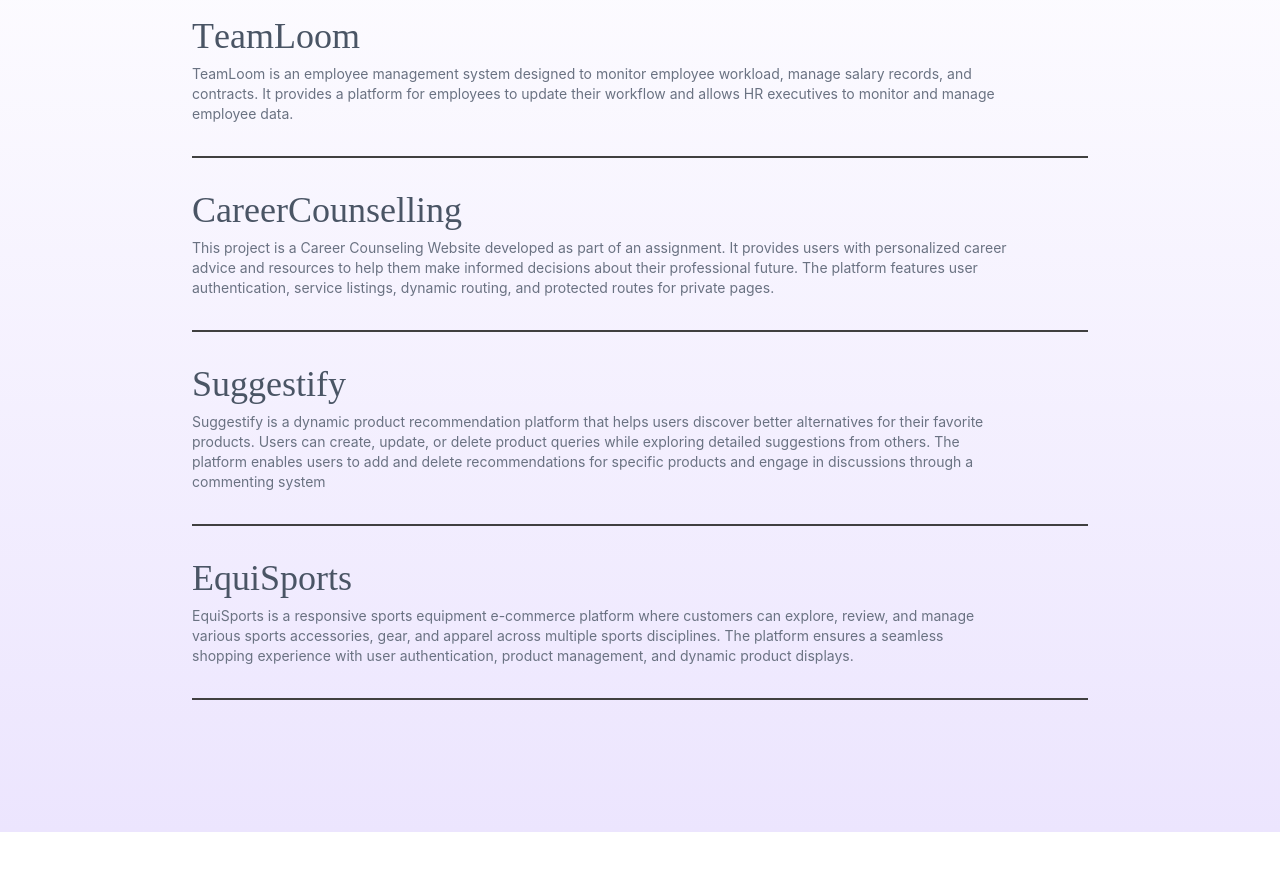
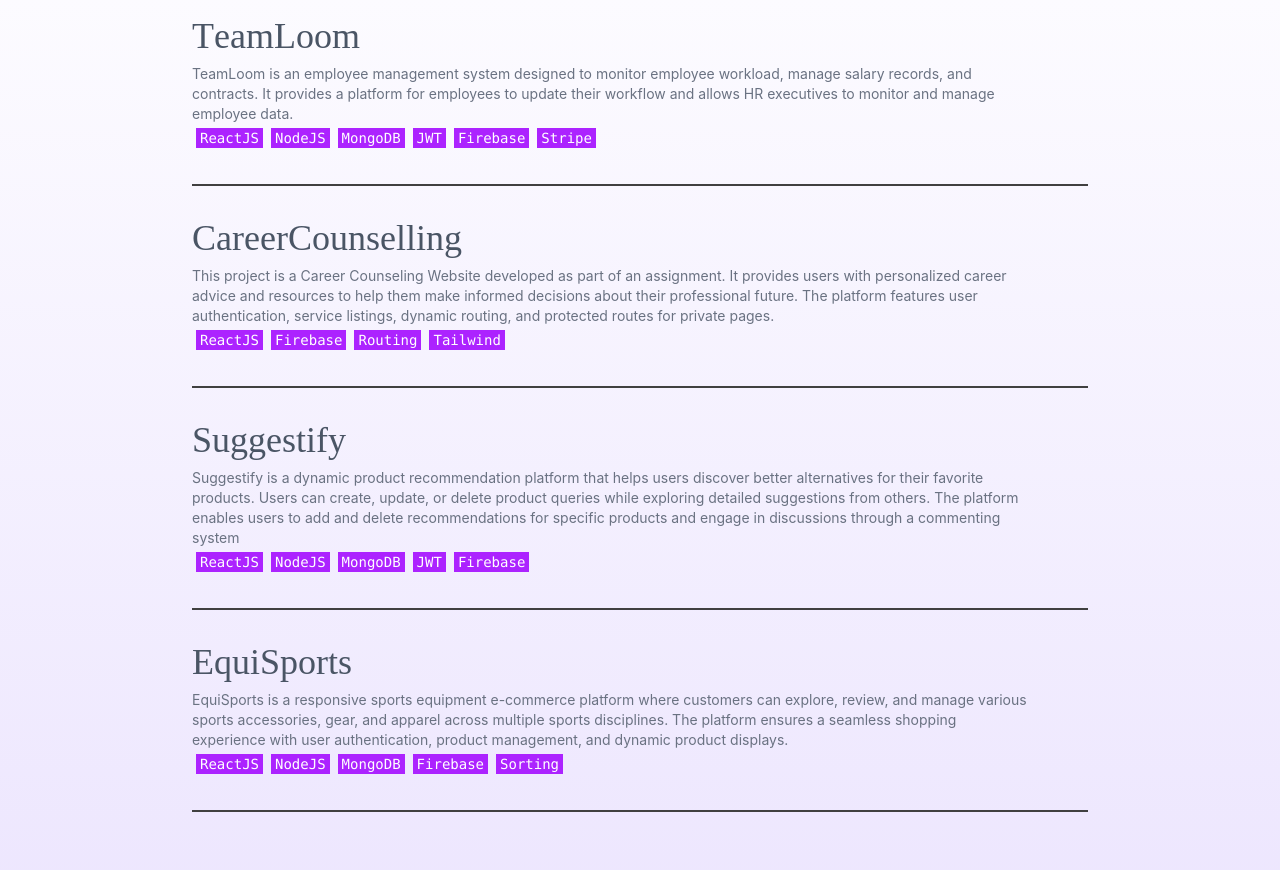
Before and after one commit to MasumAhmed19/my-portfolio, a React (Vite) app: page / in a window 1280 px wide. Shown: the part 980-1850 px from the top of the page. Before the commit the page ends 1812 px from the top, so only its background shows below. Built offline with nearby package versions, Linux system fonts and the light colour scheme; grey boxes are pictures that could not be loaded.

Commit message:
fix: projects section

```diff
--- a/src/Pages/Home/Home_Projects.jsx
+++ b/src/Pages/Home/Home_Projects.jsx
@@ -1,8 +1,8 @@
 import { useMotionValue, motion, useSpring, useTransform } from "framer-motion";
-import  { useRef } from "react";
+import { useRef } from "react";
 import { FiArrowRight } from "react-icons/fi";
 
-const Link = ({ heading, imgSrc, subheading, href }) => {
+const Link = ({ heading, imgSrc, subheading, href, tags }) => {
   const ref = useRef(null);
 
   const x = useMotionValue(0);
@@ -68,6 +68,16 @@ const Link = ({ heading, imgSrc, subheading, href }) => {
         </motion.span>
         <span className="relative z-10 mt-2 block text-gray-500 text-sm transition-colors duration-500 group-hover:text-gray-700">
           {subheading}
+          <div className="flex">
+            {tags.map((el, idx) => (
+              <li
+                key={idx}
+                className="inline-block text-sm bg-secondary-dark  text-white font-mono px-1  m-1"
+              >
+                {el}
+              </li>
+            ))}
+          </div>
         </span>
       </div>
 
@@ -84,7 +94,7 @@ const Link = ({ heading, imgSrc, subheading, href }) => {
         }}
         transition={{ type: "spring" }}
         src={imgSrc}
-          className="absolute z-20 h-24 w-32 rounded-lg object-cover md:h-48 md:w-64"
+        className="absolute z-20 h-24 w-32 rounded-lg object-cover md:h-48 md:w-72"
         alt={`Image representing a link for ${heading}`}
       />
 
@@ -102,12 +112,11 @@ const Link = ({ heading, imgSrc, subheading, href }) => {
         transition={{ type: "spring" }}
         className="relative z-10 p-4"
       >
-          <FiArrowRight className="text-5xl text-neutral-50" />
+        <FiArrowRight className="text-2xl text-secondary-dark" />
       </motion.div>
     </motion.a>
   );
 };
-
 
 const Home_Projects = () => {
   return (
@@ -118,11 +127,13 @@ const Home_Projects = () => {
           subheading="TeamLoom is an employee management system designed to monitor employee workload, manage salary records, and contracts. It provides a platform for employees to update their workflow and allows HR executives to monitor and manage employee data."
           imgSrc="https://i.ibb.co.com/FqnTd8N4/Team-Loom-hero.png"
           href="#"
+          tags={["ReactJS", "NodeJS", "MongoDB", "JWT", "Firebase", "Stripe"]}
         />
         <Link
           heading="Career Counselling"
           subheading="This project is a Career Counseling Website developed as part of an assignment. It provides users with personalized career advice and resources to help them make informed decisions about their professional future. The platform features user authentication, service listings, dynamic routing, and protected routes for private pages."
           imgSrc="https://i.ibb.co.com/6JPDCk9q/career-counselling.png"
+          tags={["ReactJS", "Firebase", "Routing", "Tailwind"]}
           href="#"
         />
 
@@ -130,6 +141,7 @@ const Home_Projects = () => {
           heading="Suggestify"
           subheading="Suggestify is a dynamic product recommendation platform that helps users discover better alternatives for their favorite products. Users can create, update, or delete product queries while exploring detailed suggestions from others. The platform enables users to add and delete recommendations for specific products and engage in discussions through a commenting system"
           imgSrc="https://i.ibb.co.com/ffdNDQ2/suggestify-hero.png"
+          tags={["ReactJS", "NodeJS", "MongoDB", "JWT", "Firebase"]}
           href="#"
         />
 
@@ -137,6 +149,7 @@ const Home_Projects = () => {
           heading="EquiSports"
           subheading="EquiSports is a responsive sports equipment e-commerce platform where customers can explore, review, and manage various sports accessories, gear, and apparel across multiple sports disciplines. The platform ensures a seamless shopping experience with user authentication, product management, and dynamic product displays."
           imgSrc="https://i.ibb.co.com/8nkc5QXx/Equi-Sports.png"
+          tags={["ReactJS", "NodeJS", "MongoDB", "Firebase", "Sorting"]}
           href="#"
         />
       </div>
```
Also changed, not shown: 1 other file (tests, documents, lock files or other folders). Lines whose indentation alone changed are shown as unchanged.
